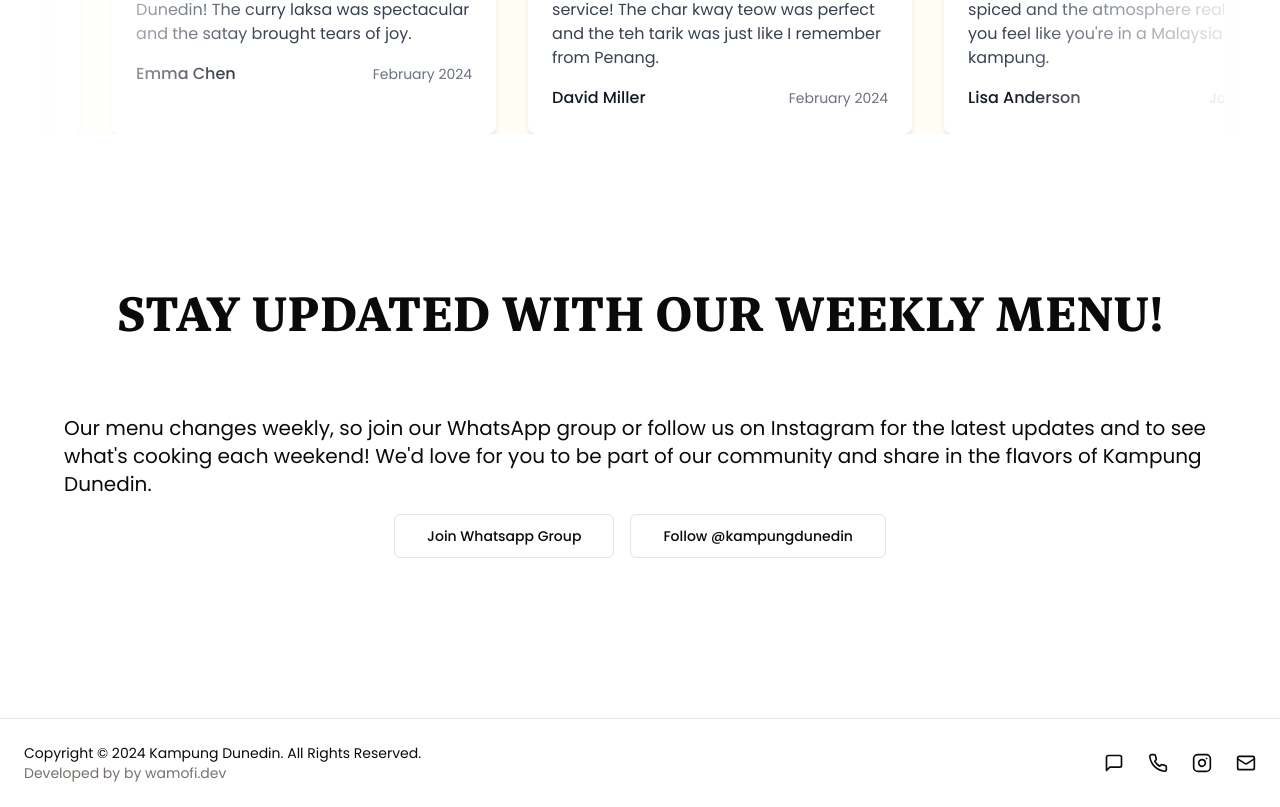
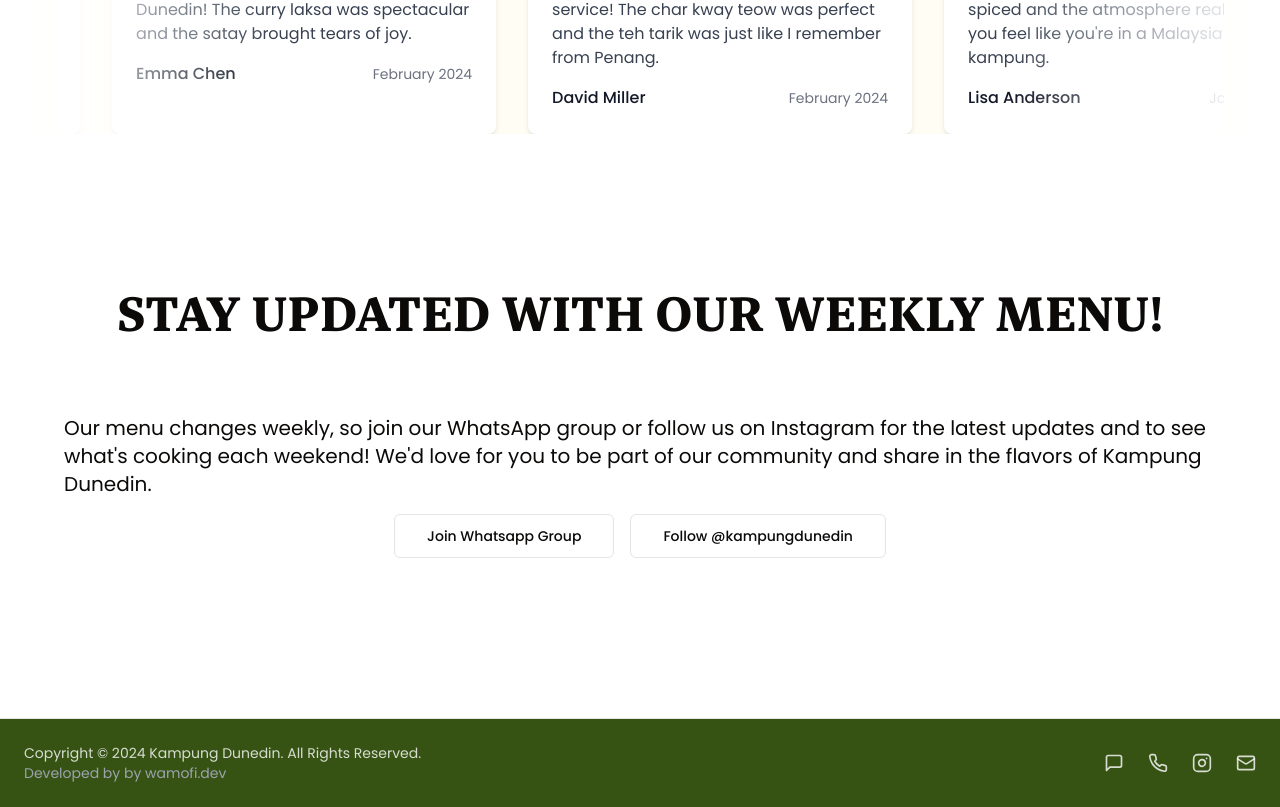
Before and after one commit to wamofi97/kampung-dunedin, a Next.js app: page / in a window 1280 px wide. Shown: the part 3705-4512 px from the top of the page. Built offline with nearby package versions, Linux system fonts and the light colour scheme.

Commit message:
update footer

```diff
--- a/src/components/Footer.tsx
+++ b/src/components/Footer.tsx
@@ -3,16 +3,14 @@
 
 const Footer = () => {
   return (
-    <footer className="bottom-0 mt-24 flex w-full justify-center border-t">
+    <footer className="bottom-0 mt-24 flex w-full justify-center border-t bg-lime-900 text-white/80">
       <div className="flex w-full max-w-7xl items-center justify-between gap-20 px-3 py-6 md:px-6">
         <div>
           <p className="text-sm">
             {" "}
             Copyright &copy; 2024 Kampung Dunedin. All Rights Reserved.
           </p>
-          <p className="text-sm text-muted-foreground">
-            Developed by by wamofi.dev
-          </p>
+          <p className="text-sm text-gray-400">Developed by by wamofi.dev</p>
         </div>
         <div className="flex flex-wrap gap-6">
           <a
```
